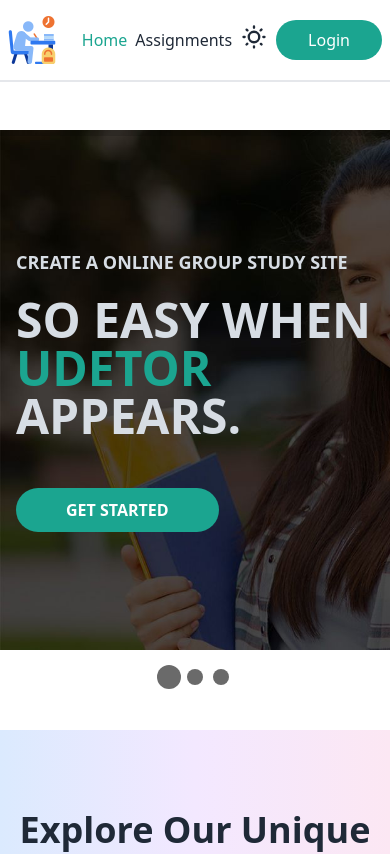
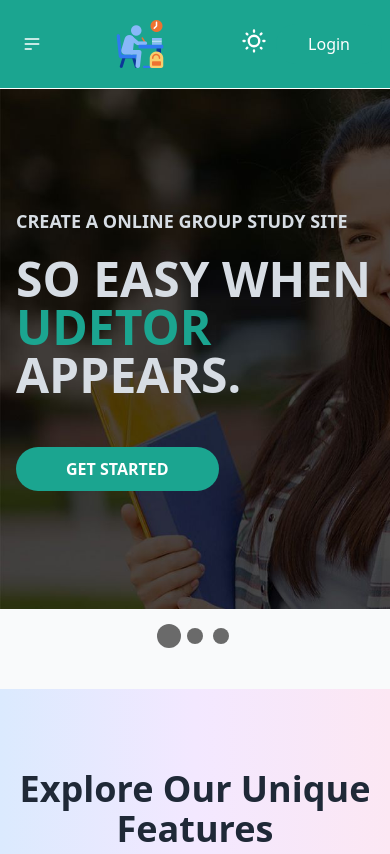
Before and after one commit to HabiburRahman02/a11_online_study_client, a React (Vite) app: page / in a window 390 px wide. Shown: the top 854 px of the page. Built offline with nearby package versions, Linux system fonts and the light colour scheme; no server answers.

Commit message:
update navbar

```diff
--- a/src/layout/Main.jsx
+++ b/src/layout/Main.jsx
@@ -12,7 +12,7 @@
     return (
         <div>
             <div>
-                {noHeaderFooter || <Navbar></Navbar>}
+                {noHeaderFooter || <div className="mb-[89px]"><Navbar></Navbar></div>}
                 {showBanner && <Banner></Banner>}
             </div>
 
--- a/src/main.jsx
+++ b/src/main.jsx
@@ -9,7 +9,7 @@
 
 createRoot(document.getElementById('root')).render(
   <StrictMode>
-    <div className='dark:text-white dark:bg-gray-700'>
+    <div className='dark:text-white bg-gray-50 dark:bg-gray-700'>
       <AuthProvider>
         <RouterProvider router={router} />
         <ToastContainer position='top-center'></ToastContainer>
--- a/src/pages/Assignments/Assignments.jsx
+++ b/src/pages/Assignments/Assignments.jsx
@@ -56,7 +56,7 @@
     }
 
     return (
-        <div className="max-w-[1400px] mx-auto">
+        <div className="max-w-[1400px] mx-auto py-12">
             <Fade duration={2000} direction="down">
                 <div className="md:flex space-y-4 md:space-y-0 items-center justify-between gap-6 pb-6 px-6 md:px-20">
                     <h3 className="mb-4 text-xl max-w-xs md:mx-0 mx-auto font-semibold text-indigo-600 text-center p-3 border-l-4 border-indigo-400 border-r-4 bg-white shadow-md rounded-md">
--- a/src/pages/CreateAssignments/CreateAssignments.jsx
+++ b/src/pages/CreateAssignments/CreateAssignments.jsx
@@ -56,7 +56,7 @@
     }
 
     return (
-        <div className="min-h-screen flex items-center justify-center ">
+        <div className="min-h-screen flex items-center justify-center py-12">
             <div className="max-w-4xl w-full bg-white shadow-xl border border-gray-200  dark:text-black rounded-lg overflow-hidden p-8 my-">
                 <h2 className="text-3xl font-bold text-center mb-6 text-gray-800">Create Assignment</h2>
                 <form onSubmit={handleSubmit}>
--- a/src/pages/Home/Banner.jsx
+++ b/src/pages/Home/Banner.jsx
@@ -15,10 +15,10 @@
     return (
         <div className=''>
             <AutoplaySlider
-                play={true}
+                // play={true}
                 cancelOnInteraction={false}
                 interval={2000}
-                className='w-full md:h-screen h-[520px]' >
+                className='w-full md:h-[500px] h-[520px]' >
                 <div
                     className="hero min-h-screen"
                     style={{
@@ -39,7 +39,7 @@
                                     <h1 className="mb-12 text-5xl md:text-6xl font-bold uppercase">so easy when <span className='text-[#1ba590]'>udetor</span> appears.</h1>
 
                                 </Fade>
-                                <Link to='/'>
+                                <Link to='/assignments'>
                                     <Fade direction='up' duration={2000}>
                                         <button className="uppercase bg-customGreen py-2 px-12  text-white font-bold
                                     border-[2px]
@@ -75,7 +75,7 @@
                                     <h1 className="mb-12 text-5xl md:text-6xl font-bold uppercase">so easy when <span className='text-[#1ba590]'>udetor</span> appears.</h1>
 
                                 </Fade>
-                                <Link to='/'>
+                                <Link to='/assignments'>
                                     <Fade direction='up' duration={2000}>
                                         <button className="uppercase bg-customGreen py-2 px-12  text-white font-bold
                                     border-[2px]
@@ -111,7 +111,7 @@
                                     <h1 className="mb-12 text-5xl md:text-6xl font-bold uppercase">so easy when <span className='text-[#1ba590]'>udetor</span> appears.</h1>
 
                                 </Fade>
-                                <Link to='/'>
+                                <Link to='/assignments'>
                                     <Fade direction='up' duration={2000}>
                                         <button className="uppercase bg-customGreen py-2 px-12  text-white font-bold
                                     border-[2px]
--- a/src/pages/MySubmitted/MySubmitted.jsx
+++ b/src/pages/MySubmitted/MySubmitted.jsx
@@ -19,7 +19,7 @@
 
 
     return (
-        <div className="max-w-[1400px] mx-auto">
+        <div className="max-w-[1400px] mx-auto py-12">
             <h3 className="mb-4 text-xl max-w-xs mx-auto font-semibold text-indigo-600  text-center p-4 border-l-4 border-indigo-400 border-r-4  bg-white shadow-md rounded-md">
                 My Assignments:
                 <span className="text-indigo-800 bg-indigo-50 px-3 py-1 rounded-full ml-2">{submissions.length}</span>
--- a/src/pages/PendingAssignments/PendingAssignments.jsx
+++ b/src/pages/PendingAssignments/PendingAssignments.jsx
@@ -19,7 +19,7 @@
 
 
     return (
-        <div className="max-w-[1400px] mx-auto">
+        <div className="max-w-[1400px] mx-auto py-12">
             <h3 className="mb-4 text-xl max-w-xs mx-auto font-semibold text-indigo-600  text-center p-4 border-l-4 border-indigo-400 border-r-4  bg-white shadow-md rounded-md">
                 Pending Assignments:
                 <span className="text-indigo-800 bg-indigo-50 px-3 py-1 rounded-full ml-2">{assignments.length}</span>
--- a/src/pages/shared/Footer.jsx
+++ b/src/pages/shared/Footer.jsx
@@ -5,7 +5,7 @@
 const Footer = () => {
     return (
 
-        <div className="mt-20">
+        <div className="">
             <div style={{ backgroundImage: `url(${logo})` }} className="bg-[#1d181f]">
                 <Fade direction='left' duration={2000}>
                     <footer className="footer md:flex justify-between py-20 max-w-[1400px] mx-auto font-bold  text-[#979797] p-10">
--- a/src/pages/shared/Navbar.jsx
+++ b/src/pages/shared/Navbar.jsx
@@ -1,4 +1,4 @@
-import { Link, NavLink, useLocation } from "react-router-dom";
+import { Link, NavLink } from "react-router-dom";
 import useAuth from "../../hooks/useAuth";
 import { toast } from "react-toastify";
 import logo from '../../assets/icon/logo.png'
@@ -6,9 +6,6 @@
 
 const Navbar = () => {
     const { user, logOut } = useAuth();
-    const location = useLocation();
-    const style = location.pathname.includes('/')
-    console.log(style);
 
     const handleDarkTheme = () => {
         document.documentElement.classList.toggle('dark')
@@ -25,21 +22,52 @@
     }
 
     return (
-        <nav className="dark:text-white dark:bg-gray-700">
-            <div className={` ${style && 'mb-0'} mb-12 navbar max-w-[1400px] mx-auto py-4 border-b-2 border-b-gray-200`}>
+        <nav className="dark:text-white dark:bg-gray-700 bg-customGreen text-white fixed z-50 top-0 w-full ">
+
+            <div className={` navbar max-w-[1400px] mx-auto py-5`}>
                 <div className="flex-1">
+                    {/* only sm device */}
+                    <div className="navbar-start  block md:hidden">
+                        <div className="dropdown">
+                            <div tabIndex={0} role="button" className="btn btn-ghost btn-circle">
+                                <svg
+                                    xmlns="http://www.w3.org/2000/svg"
+                                    className="h-5 w-5"
+                                    fill="none"
+                                    viewBox="0 0 24 24"
+                                    stroke="currentColor">
+                                    <path
+                                        strokeLinecap="round"
+                                        strokeLinejoin="round"
+                                        strokeWidth="2"
+                                        d="M4 6h16M4 12h16M4 18h7" />
+                                </svg>
+                            </div>
+                            <ul
+                                tabIndex={0}
+                                className="menu menu-sm dropdown-content bg-base-100 dark:text-black text-black font-medium z-50 mt-3 w-52 p-4 space-y-2 shadow">
+                                <li>
+                                    <NavLink to='/' className={({ isActive }) => `hover:text-customGreen duration-500 ${isActive && 'text-customGreen'}`}>Home</NavLink>
+                                </li>
+                                <li>
+                                    <NavLink to='assignments' className={({ isActive }) => `hover:text-customGreen duration-500 ${isActive && 'text-customGreen'}`}>Assignments</NavLink>
+                                </li>
+                            </ul>
+                        </div>
+                    </div>
                     <Link to='/' className="font-semibold text-2xl flex items-center gap-2">
                         <img className="" src={logo} alt="" />
-                        <span className="hidden sm:block"> Online<span className="text-green-500">Study</span></span>
+                        <span className="hidden lg:block"> Online<span className="">Study</span></span>
                     </Link>
                 </div>
+
                 <div className="flex-none gap-2">
                     <ul className="flex items-center gap-2 md:gap-6 font-medium ">
                         <li>
-                            <NavLink to='/' className={({ isActive }) => `hover:text-customGreen duration-500 ${isActive && 'text-customGreen'}`}>Home</NavLink>
+                            <NavLink to='/' className={({ isActive }) => ` duration-500 hidden md:block ${isActive && 'border-b-2'}`}>Home</NavLink>
                         </li>
                         <li>
-                            <NavLink to='assignments' className={({ isActive }) => `hover:text-customGreen duration-500 ${isActive && 'text-customGreen'}`}>Assignments</NavLink>
+                            <NavLink to='assignments' className={({ isActive }) => ` hidden md:block duration-500 ${isActive && 'border-b-2'}`}>Assignments</NavLink>
                         </li>
                         <li>
                             <label className="swap swap-rotate">
@@ -87,7 +115,7 @@
                             </div>
                             <ul
                                 tabIndex={0}
-                                className="menu menu-sm dropdown-content bg-base-100 dark:text-black font-medium z-50 mt-3 w-52 p-4 space-y-2 shadow">
+                                className="menu menu-sm dropdown-content bg-base-100 dark:text-black text-black font-medium z-50 mt-3 w-52 p-4 space-y-2 shadow">
 
                                 <NavLink to='/createAssignments' className={({ isActive }) => `hover:text-customGreen duration-500 ${isActive && 'text-customGreen'}`}>Create Assignments</NavLink>
 
@@ -104,6 +132,7 @@
                         </div>
                     }
                 </div>
+
             </div>
         </nav>
     );
```
